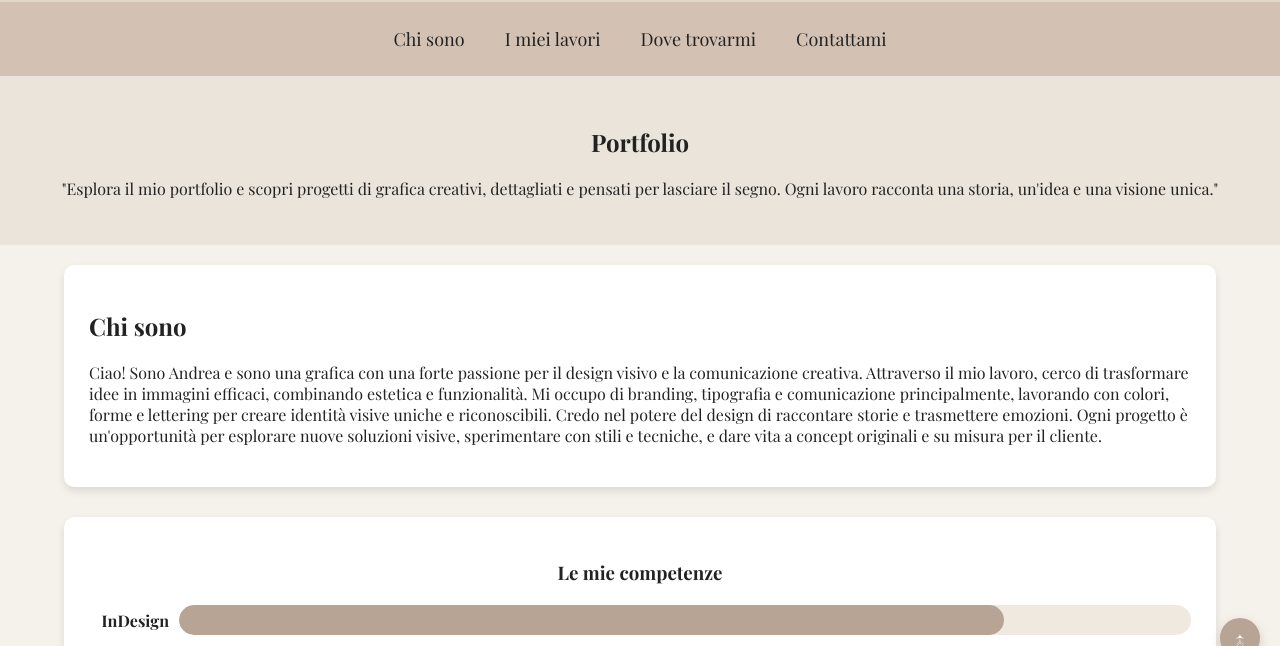
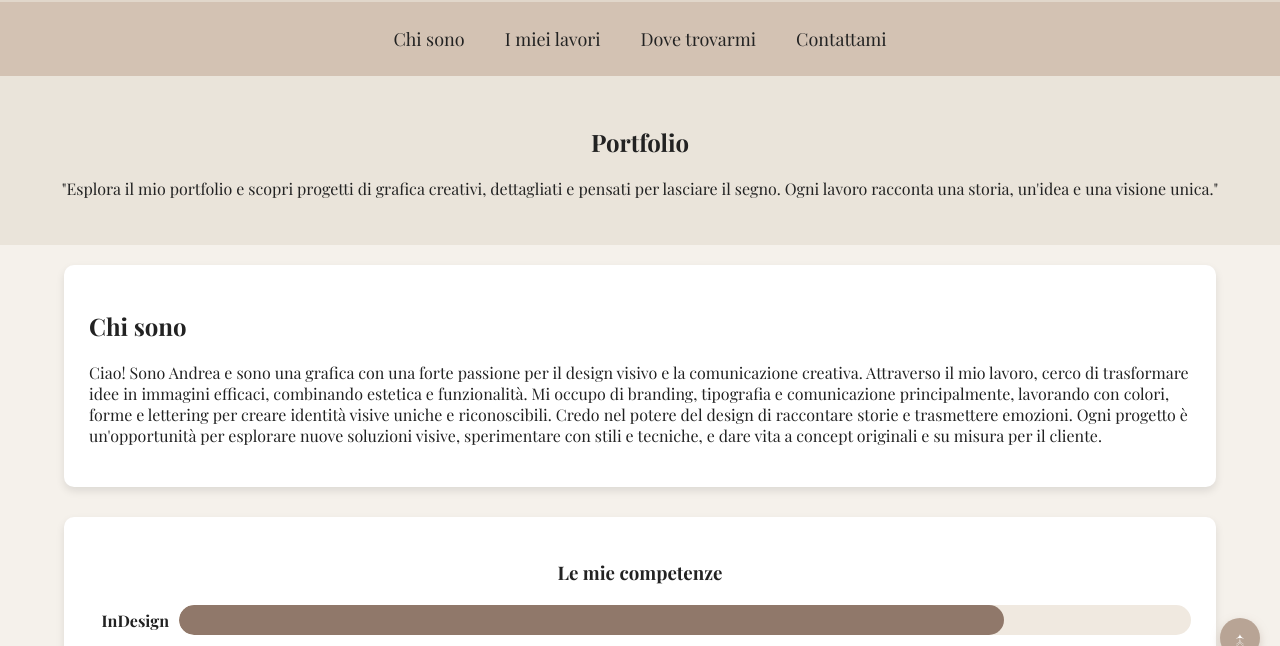
Before and after one commit to AndreaPastori/SitoPersonale, a plain HTML site: page index.html in a window 1280 px wide. Shown: the part 122-768 px from the top of the page. Drawn offline with nearby package versions, Linux system fonts and the light colour scheme.

Commit message:
contrasto

```diff
--- a/styles.css
+++ b/styles.css
@@ -146,7 +146,7 @@ nav a {
 
 .skill-level {
     height: 100%;
-    background-color: #b8a495;
+    background-color: #90786a; /* Esempio di colore più scuro */
     display: flex;
     align-items: center;
     justify-content: flex-end;
```
